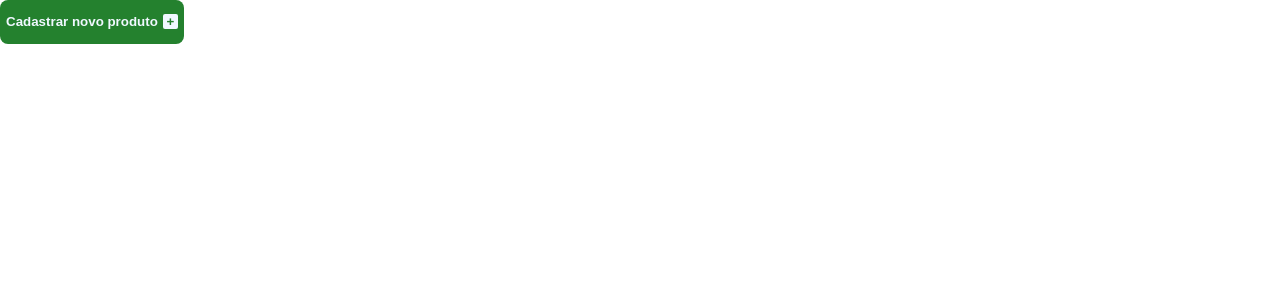
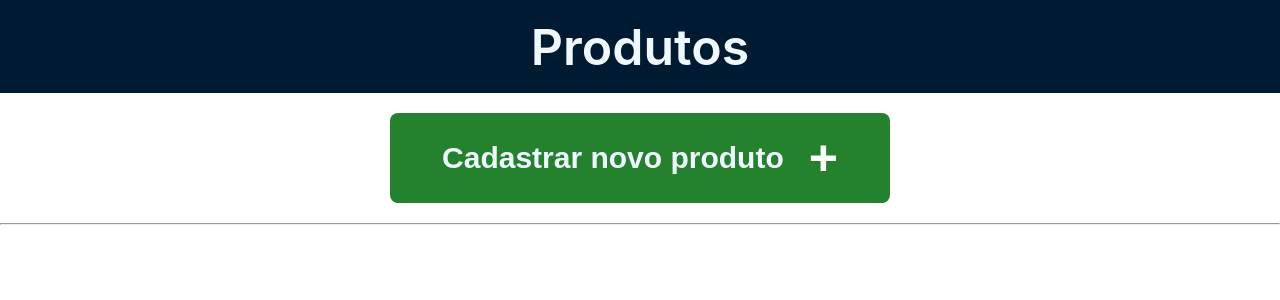
Before and after one commit to PalmeiraArthur/SmartStock, a React (Create React App) app: page / in a window 1280 px wide. Shown: the top 300 px of the page. Built offline with nearby package versions, Linux system fonts and the light colour scheme.

Commit message:
Agora o cadastrar produto esta em outra oagina e quando é concluido o produto ja aparece na home

```diff
--- a/src/App.js
+++ b/src/App.js
@@ -1,7 +1,7 @@
 import React from 'react';
 import { BrowserRouter as Router, Routes, Route } from 'react-router-dom';
-import Home from './home/home';
-import Cadastro from './cadastro/cadastro';
+import Home from './pages/home/home';
+import Cadastro from './pages/cadastro/cadastro';
 
 function App() {
   return (
--- a/src/cadastro/cadastro.js
+++ /dev/null
@@ -1,10 +0,0 @@
-function Cadastro (){
-    return(
-        <p>oi</p>
-    );
-
-
-
-}
-
-export default Cadastro;
--- a/src/componentes/addButton/addButton.module.css
+++ b/src/componentes/addButton/addButton.module.css
@@ -3,21 +3,24 @@
     border: none;
     background-color: rgb(36, 129, 46);
     border-radius: 8px;
+    width: 500px;
+    height: 90px;
+    cursor: pointer;
+    align-items: center;
+    justify-content: center;
 
 }
 
 .cadastrar{
+    font-size: 30px;
     color: aliceblue;
     font-weight: 600;
 
 }
 
 .mais{
-    color:  rgb(36, 129, 46);;
+    color:  rgb(255, 255, 255);;
     font-weight: 600;
-    background-color: aliceblue;
-    height: auto;
-    width: 15px;
-    border-radius: 2px;
-    margin-left: 5px;
+    font-size: 50px;
+    margin-left: 25px;
 }
--- /dev/null
+++ b/src/componentes/header/header.js
@@ -0,0 +1,15 @@
+import styles from "./header.module.css"
+
+function Header (){
+    return(
+        <div className={styles.header}>
+           <p>Produtos</p>
+        </div>
+
+    );
+
+
+
+}
+
+export default Header;
--- /dev/null
+++ b/src/componentes/header/header.module.css
@@ -0,0 +1,14 @@
+.header{
+    display: flex;
+    background-color: #001A32;
+    height: 93px;
+    justify-content: center;
+    align-items: center;
+}
+
+.header p{
+    margin: 0px;
+    color: aliceblue;
+    font-size: 50px;
+    font-weight: 600;
+}
--- a/src/componentes/removeButton/removeButton.js
+++ b/src/componentes/removeButton/removeButton.js
@@ -7,9 +7,7 @@ const RemoveButton = ({ onRemove, id }) => {
       <button onClick={() => onRemove(id)}>
       <p className={styles.x}>X</p>
       <p className={styles.remover}>Remover Produto</p>
-
     </button>
-
     </div>
 
   );
--- a/src/home/home.js
+++ /dev/null
@@ -1,78 +0,0 @@
-import React, { useState, useEffect } from 'react';
-import AdicionarBotao from '../componentes/addButton/addButton';
-import CadastroForm from '../componentes/cadastroForm';
-import RemoveButton from '../componentes/removeButton/removeButton';
-import styles from './home.module.css'
-
-function Home() {
-  const [mostrarFormulario, setMostrarFormulario] = useState(false);
-  const [produtos, setProdutos] = useState(() => {
-    // Tentar buscar produtos salvos no localStorage ao inicializar o estado
-    const produtosSalvos = localStorage.getItem('produtos');
-    return produtosSalvos ? JSON.parse(produtosSalvos) : [];
-  });
-
-  useEffect(() => {
-    // Salvar produtos no localStorage sempre que a lista mudar
-    localStorage.setItem('produtos', JSON.stringify(produtos));
-  }, [produtos]);
-
-  const handleAdicionarClick = () => {
-    setMostrarFormulario(true);
-  };
-
-  const handleSubmitForm = (dados) => {
-    if (dados.foto) {
-      const reader = new FileReader();
-      reader.onloadend = () => {
-        const produtoComImagemBase64 = {
-          ...dados,
-          imagemBase64: reader.result // Agora o produto tem uma string base64 da imagem
-        };
-        const novosProdutos = [...produtos, produtoComImagemBase64];
-        setProdutos(novosProdutos);
-        localStorage.setItem('produtos', JSON.stringify(novosProdutos));
-      };
-      reader.readAsDataURL(dados.foto);
-    } else {
-      // Caso não tenha foto, apenas adicione os dados como estão
-      const novosProdutos = [...produtos, dados];
-      setProdutos(novosProdutos);
-      localStorage.setItem('produtos', JSON.stringify(novosProdutos));
-    }
-
-    setMostrarFormulario(false);
-  };
-
-  const handleRemove = (id) => {
-    const produtosAtualizados = produtos.filter((_, index) => index !== id);
-    setProdutos(produtosAtualizados);
-    localStorage.setItem('produtos', JSON.stringify(produtosAtualizados));
-  };
-
-
-  return (
-    <div>
-      <div>
-      {!mostrarFormulario && <AdicionarBotao onClick={handleAdicionarClick} />}
-      </div>
-
-      {mostrarFormulario && <CadastroForm onSubmit={handleSubmitForm} />}
-      <div>
-        {produtos.map((produto, index) => (
-          <div key={index} className={styles.produto}>
-            <h3>{produto.nomeProduto}</h3>
-            {produto.imagemBase64 && (
-              <img src={produto.imagemBase64} alt={`Foto do ${produto.nomeProduto}`} />
-            )}
-            <p>Data de entrada: {produto.dataEntrada}</p>
-            <p>Validade: {produto.validade}</p>
-            <RemoveButton onRemove={handleRemove} id={index} /> {/* Aqui usamos o novo componente */}
-          </div>
-        ))}
-      </div>
-    </div>
-  );
-}
-
-export default Home;
--- a/src/home/home.module.css
+++ /dev/null
@@ -1,20 +0,0 @@
-.home{
-    text-align: center;
-}
-
-.home img{
-    margin-top: 40px;
-    box-shadow: 0px 0px 20px rgba(0, 0, 0, 0.637);
-    border-radius: 20px;
-}
-
-.produto{
-    margin-top: 20px;
-    margin-bottom: 20px;
-    background-color: rgb(133, 136, 136);
-}
-
-.produto img{
-    width: 120px;
-    height: auto;
-}
--- /dev/null
+++ b/src/pages/cadastro/cadastro.js
@@ -0,0 +1,42 @@
+import React from 'react';
+import { useNavigate } from 'react-router-dom'; // Atualizado para useNavigate
+import CadastroForm from '../../componentes/cadastroForm';
+import Header from '../../componentes/header/header';
+
+function Cadastro() {
+  const navigate = useNavigate(); // Atualizado para useNavigate
+
+  const handleSubmit = (dados) => {
+    // Função chamada após a leitura do arquivo ou diretamente para produtos sem foto
+    const adicionarProduto = (produto) => {
+      const produtosSalvos = localStorage.getItem('produtos');
+      const produtos = produtosSalvos ? JSON.parse(produtosSalvos) : [];
+      produtos.push(produto);
+      localStorage.setItem('produtos', JSON.stringify(produtos));
+
+      // Redirecionar para Home após a adição
+      navigate('/'); // Atualizado para utilizar navigate
+    };
+
+    if (dados.foto) {
+      const reader = new FileReader();
+      reader.onloadend = () => {
+        const produtoComImagemBase64 = { ...dados, imagemBase64: reader.result };
+        adicionarProduto(produtoComImagemBase64);
+      };
+      reader.readAsDataURL(dados.foto);
+    } else {
+      // Para produtos sem foto, prosseguir com a adição diretamente
+      adicionarProduto(dados);
+    }
+  };
+
+  return(
+    <div>
+      <Header></Header>
+      <CadastroForm onSubmit={handleSubmit} />
+    </div>
+  );
+}
+
+export default Cadastro;
--- /dev/null
+++ b/src/pages/home/home.js
@@ -0,0 +1,73 @@
+import React, { useState, useEffect } from 'react';
+import { useNavigate } from 'react-router-dom'; // Atualizado para useNavigate
+import AdicionarBotao from '../../componentes/addButton/addButton';
+import RemoveButton from '../../componentes/removeButton/removeButton';
+import styles from './home.module.css';
+import Header from '../../componentes/header/header';
+
+function Home() {
+  const [produtos, setProdutos] = useState(() => {
+    // Tentativa de buscar produtos salvos no localStorage ao inicializar o estado
+    const produtosSalvos = localStorage.getItem('produtos');
+    return produtosSalvos ? JSON.parse(produtosSalvos) : [];
+  });
+
+  const navigate = useNavigate(); // Atualizado para useNavigate
+
+  // Função atualizada para redirecionar o usuário para a página de cadastro
+  const handleAdicionarClick = () => {
+    navigate('/cadastro'); // Atualizado para utilizar navigate
+  };
+
+  useEffect(() => {
+    // Salvar produtos no localStorage sempre que a lista mudar
+    localStorage.setItem('produtos', JSON.stringify(produtos));
+  }, [produtos]);
+
+  const handleRemove = (id) => {
+    const produtosAtualizados = produtos.filter((_, index) => index !== id);
+    setProdutos(produtosAtualizados);
+    localStorage.setItem('produtos', JSON.stringify(produtosAtualizados));
+  };
+
+  // Função para verificar se novos produtos foram adicionados
+  useEffect(() => {
+    const checkProdutos = () => {
+      const produtosSalvos = localStorage.getItem('produtos');
+      if (produtosSalvos) {
+        setProdutos(JSON.parse(produtosSalvos));
+      }
+    };
+
+    // Verifica os produtos toda vez que o componente Home é montado
+    checkProdutos();
+  }, []);
+
+  return (
+    <div className={styles.home}>
+      <div className={styles.header}>
+        <Header></Header>
+      </div>
+
+      <div className={styles.botaoAdicionar}>
+        <AdicionarBotao onClick={handleAdicionarClick} />
+      </div>
+
+      <hr />
+
+      <div className={styles.container}>
+        {produtos.map((produto, index) => (
+          <div className={styles.produto} key={index}>
+            <h3>{produto.nomeProduto}</h3>
+            {produto.imagemBase64 && <img src={produto.imagemBase64} alt={`Foto do ${produto.nomeProduto}`} />}
+            <p>Data de entrada: {produto.dataEntrada}</p>
+            <p>Validade: {produto.validade}</p>
+            <RemoveButton onRemove={handleRemove} id={index} />
+          </div>
+        ))}
+      </div>
+    </div>
+  );
+}
+
+export default Home;
--- /dev/null
+++ b/src/pages/home/home.module.css
@@ -0,0 +1,31 @@
+.header{
+    text-align: center;
+}
+
+.botaoAdicionar{
+    margin-top:20px;
+    margin-bottom: 20px;
+    display: flex;
+
+    justify-content: center;
+}
+.container{
+    margin-top: 20px;
+    display: flex;
+    flex-direction: row;
+    justify-content: center;
+    gap: 40px;
+    flex-wrap: wrap;
+}
+
+
+.produto{
+    background-color: rgb(133, 136, 136);
+    width: 800px;
+    height: auto;
+}
+
+.produto img{
+    width: 40px;
+    height: 40px;
+}
```
Also changed, not shown: src/pages/cadastro/cadastro.module.css (added).
